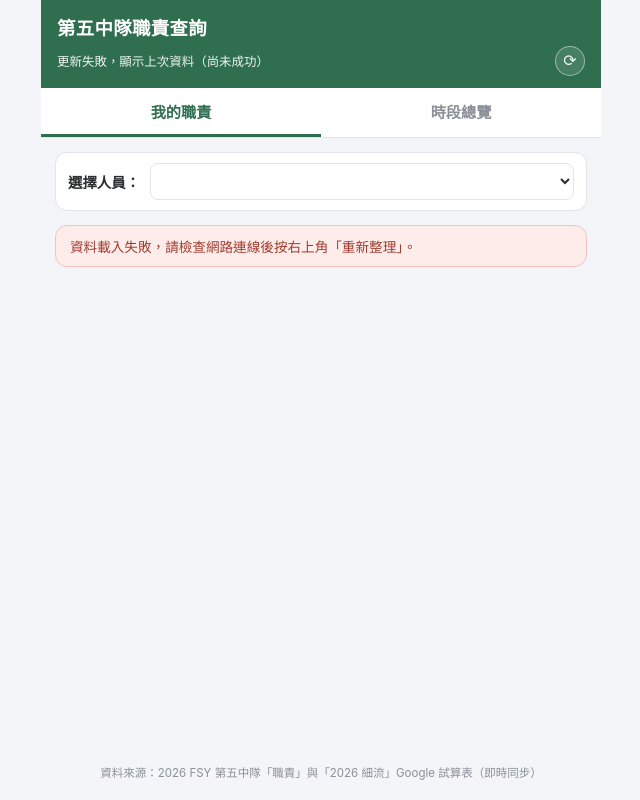
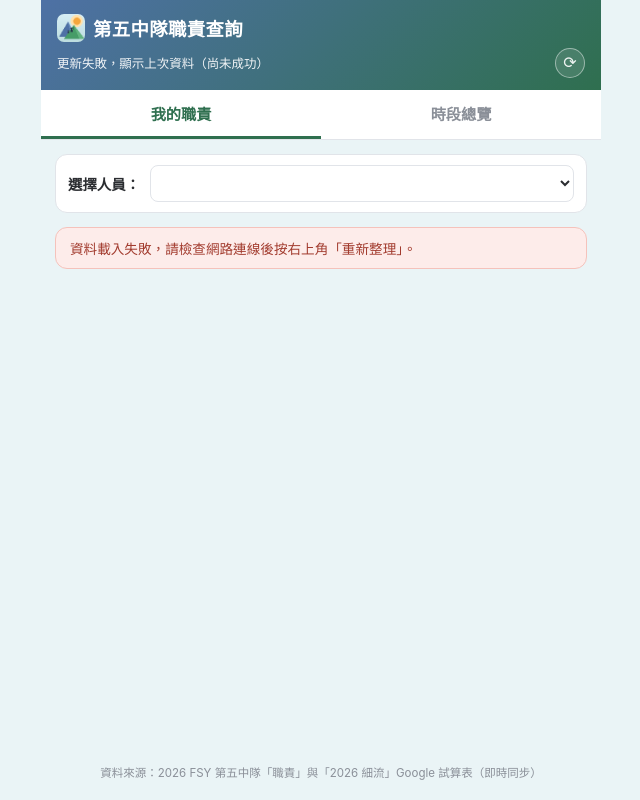
Before and after one commit to vincent93843033-code/2026-FSY-5th-Squad-Duty, a plain HTML site: page index.html in a window 1280 px wide. Shown: the whole page, without its empty margins (319-959 px from the left). Drawn offline with nearby package versions, Linux system fonts and the light colour scheme; no server answers.

Commit message:
新增 PWA manifest 與圖示、調整配色貼近FSY logo、註明自動同步頻率

```diff
--- a/app.js
+++ b/app.js
@@ -204,7 +204,7 @@
     if (err) {
       statusTextEl.textContent = '更新失敗，顯示上次資料（' + timeStr + '）';
     } else {
-      statusTextEl.textContent = '資料更新時間：' + timeStr;
+      statusTextEl.textContent = '資料更新時間：' + timeStr + '・每5分鐘自動同步';
     }
   }
 
--- a/index.html
+++ b/index.html
@@ -4,6 +4,10 @@
 <meta charset="UTF-8">
 <meta name="viewport" content="width=device-width, initial-scale=1.0, maximum-scale=1.0">
 <title>第五中隊職責查詢</title>
+<link rel="manifest" href="manifest.json">
+<meta name="theme-color" content="#2f6f4f">
+<link rel="icon" type="image/png" href="icon-192.png">
+<link rel="apple-touch-icon" href="icon-192.png">
 <link rel="stylesheet" href="style.css">
 </head>
 <body>
@@ -11,7 +15,10 @@
 
   <div class="top-bar">
     <header class="header">
-      <h1>第五中隊職責查詢</h1>
+      <div class="header-title">
+        <img src="icon-64.png" alt="" class="header-logo">
+        <h1>第五中隊職責查詢</h1>
+      </div>
       <div class="status-row">
         <span id="status-text" class="status-text">資料載入中…</span>
         <button id="refresh-btn" class="refresh-btn" title="重新整理">⟳</button>
--- a/style.css
+++ b/style.css
@@ -1,9 +1,9 @@
 :root {
-  --color-bg: #f3f5f8;
+  --color-bg: #eaf4f6;
   --color-card: #ffffff;
   --color-primary: #2f6f4f;
-  --color-primary-light: #e6f2ec;
-  --color-accent: #d97a3f;
+  --color-primary-light: #e3f0ec;
+  --color-accent: #e2923f;
   --color-text: #2b2d31;
   --color-muted: #8a8f98;
   --color-border: #e1e4e9;
@@ -45,13 +45,28 @@ body {
 
 /* Header */
 .header {
-  background: var(--color-primary);
+  background: linear-gradient(135deg, #4e71a5 0%, #2f6f4f 100%);
   color: #fff;
   padding: 14px 16px 12px;
 }
 
+.header-title {
+  display: flex;
+  align-items: center;
+  gap: 8px;
+  margin-bottom: 6px;
+}
+
+.header-logo {
+  width: 28px;
+  height: 28px;
+  border-radius: 7px;
+  display: block;
+  flex-shrink: 0;
+}
+
 .header h1 {
-  margin: 0 0 6px;
+  margin: 0;
   font-size: 1.15rem;
   font-weight: 700;
   letter-spacing: 0.02em;
```
Also changed, not shown: icon-192.png (added), icon-512.png (added), icon-64.png (added), manifest.json (added).
